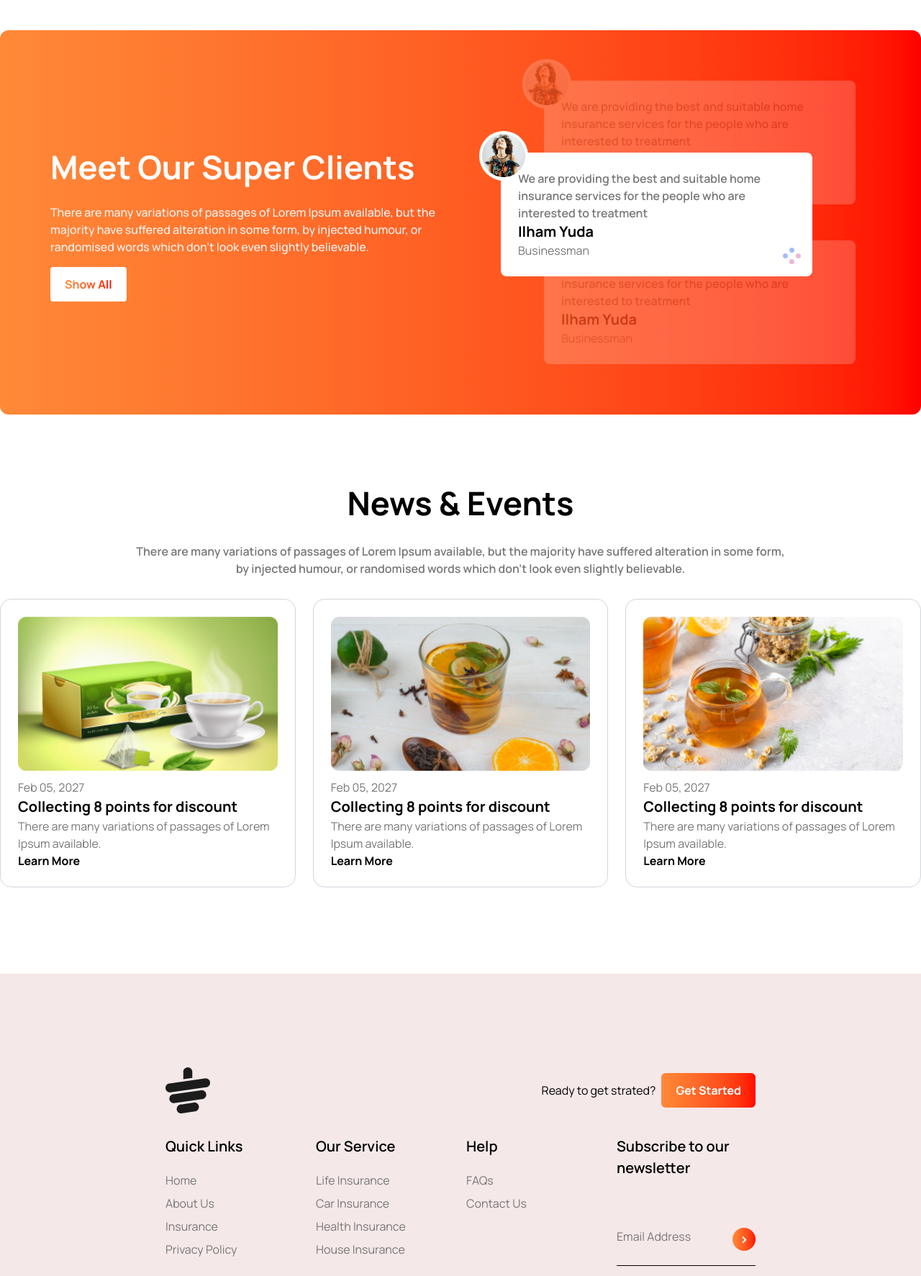
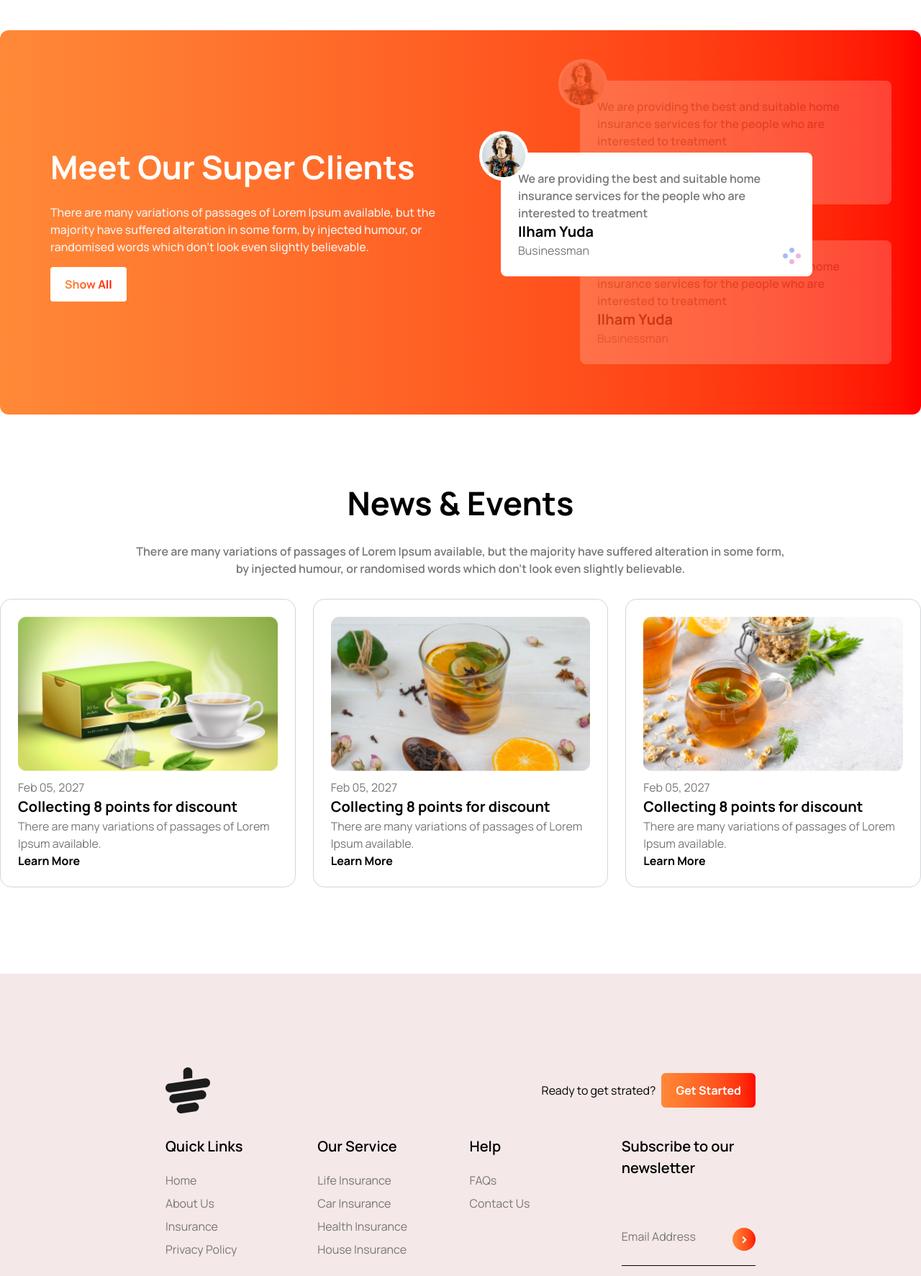
Before and after one commit to abutaiab2021/tea-house-tailwind, a plain HTML site: page index.html in a window 1280 px wide. Shown: the part 1830-3603 px from the top of the page at 72% size. Drawn offline with nearby package versions, Linux system fonts and the light colour scheme.

Commit message:
meet section some modify

```diff
--- a/index.html
+++ b/index.html
@@ -141,9 +141,9 @@
                 </button>
             </div>
         </div>
-        <div class="client-right  pl-[100px]  relative">
+        <div class="client-right pl-[65px]  sm:pl-[150px]  relative">
             <!-- review card -->
-            <div class="rounded-lg bg-white p-6 w-[433px] absolute left-[40px] top-[100px] z-50">
+            <div class="rounded-lg bg-white p-6 w-[350px] sm:w-[433px] absolute left-[40px] top-[100px] z-50">
                 <div class="absolute -top-[30px] -left-[30px] bg-white p-1 rounded-full">
                     <img src="images/client.png" alt="">
                 </div>
@@ -155,7 +155,7 @@
                 <img src="images/circles.png" alt="" class="absolute right-4 bottom-4">
             </div>
             <!-- review card -->
-            <div class="rounded-lg bg-white p-6 w-[433px] relative mb-[50px] opacity-20">
+            <div class="rounded-lg bg-white p-6 w-[350px] sm:w-[433px] relative mb-[50px] opacity-20">
                 <div class="absolute -top-[30px] -left-[30px] bg-white p-1 rounded-full">
                     <img src="images/client.png" alt="">
                 </div>
@@ -166,7 +166,7 @@
                 <h3 class="text-[#777777]">Businessman</h3>
             </div>
             <!-- review card -->
-            <div class="rounded-lg bg-white p-6 w-[433px] relative opacity-20">
+            <div class="rounded-lg bg-white p-6 w-[350px] sm:w-[433px] relative opacity-20">
                 <div class="absolute -top-[30px] -left-[30px] bg-white p-1 rounded-full">
                     <img src="images/client.png" alt="">
                 </div>
@@ -228,7 +228,7 @@
 
     <!-- footer section -->
     <div class="bg-[#f5e8e8] py-[130px] px-[230px]">
-        <footer class="max-h-[746px]   container mx-auto space-y-[30px]">
+        <footer class="container mx-auto space-y-[30px]">
             <div class="footer-heading  lg:flex lg:justify-between gap-6  items-center mx-auto">
                 <img src="images/cup.png" alt="">
                 <div class="flex gap-2 items-center">
@@ -239,7 +239,8 @@
                     </button>
                 </div>
             </div>
-            <div class="main-content grid gap-4 lg:grid-cols-4 md:grid-cols-2 sm:grid-cols-1 mb-[50px]">
+            <div
+                class="main-content grid grid-cols-1 md:grid-cols-2 gap-[25px] lg:grid-cols-4 text-center md:text-left mb-[50px]">
                 <div>
                     <h2 class="text-[20px] font-semibold mb-5">Quick Links</h2>
                     <ul class="space-y-2 text-[#777777]">
```
